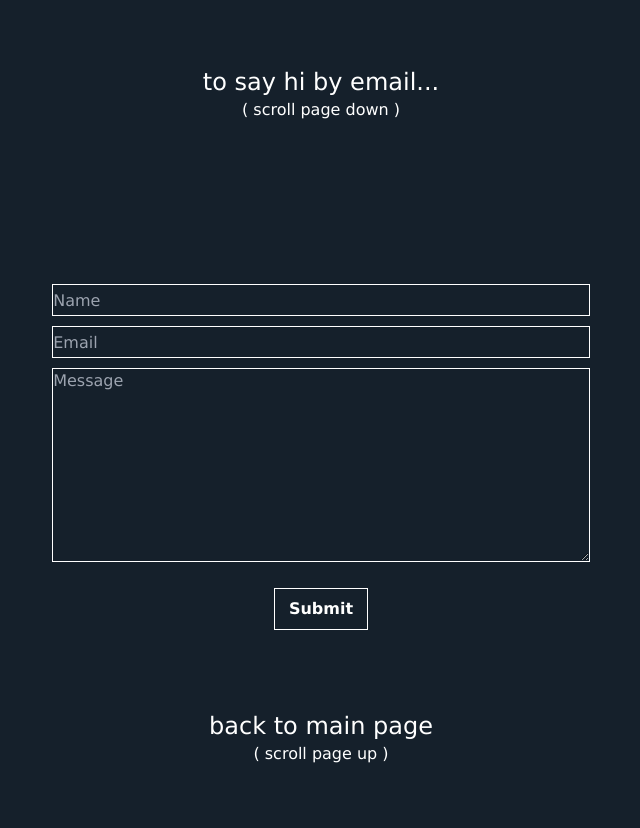
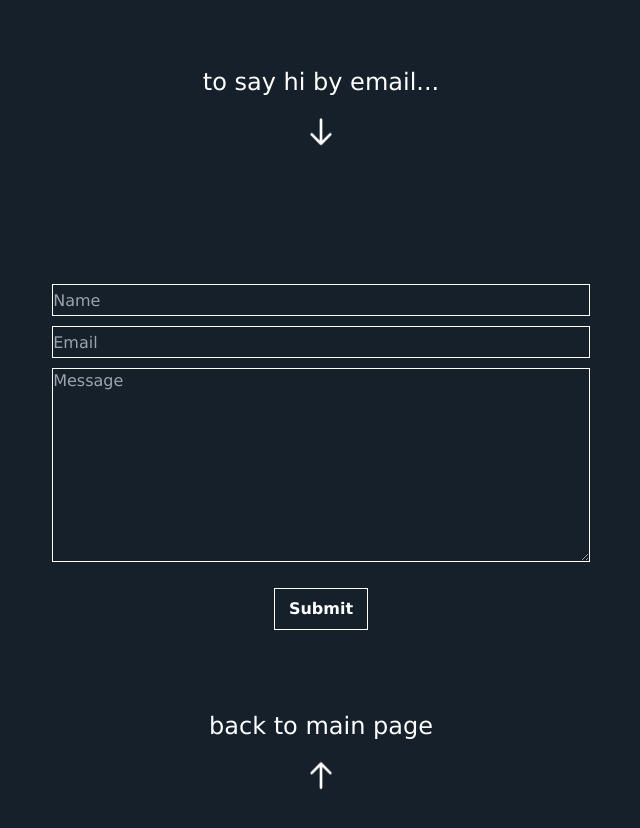
Before and after one commit to ivansilvestre/ivansilvestre.github.io, a React (Vite) app: page / in a window 1280 px wide. Shown: the part 604-1432 px from the top of the page, without its empty margins (319-959 px from the left). Built offline with nearby package versions, Linux system fonts and the light colour scheme.

Commit message:
update libraries and add arrow indicator

```diff
--- a/src/App.jsx
+++ b/src/App.jsx
@@ -49,10 +49,7 @@ const App = () => {
           images={images}
         />
 
-        <ScrollInfo
-          description1="to say hi by email..."
-          description2="( scroll page down )"
-        />
+        <ScrollInfo description="to say hi by email..." isForm={false} />
       </Section>
       <Section>
         <form
@@ -80,10 +77,7 @@ const App = () => {
             <strong>Submit</strong>
           </button>
         </form>
-        <ScrollInfo
-          description1="back to main page"
-          description2="( scroll page up )"
-        />
+        <ScrollInfo description="back to main page" isForm />
       </Section>
     </>
   );
--- a/src/assets/icons.jsx
+++ b/src/assets/icons.jsx
@@ -71,3 +71,20 @@ export const GalleryIcon = (
     </g>
   </svg>
 );
+
+export const ArrowScrollIcon = ({ className = "" }) => (
+  <svg
+    xmlns="http://www.w3.org/2000/svg"
+    className={`h-8 w-8 text-primary-content ${className}`}
+    fill="none"
+    viewBox="0 0 24 24"
+    stroke="currentColor"
+  >
+    <path
+      strokeLinecap="round"
+      strokeLinejoin="round"
+      strokeWidth={2}
+      d="M19 14l-7 7m0 0l-7-7m7 7V3"
+    />
+  </svg>
+);
--- a/src/components/ScrollInfo.jsx
+++ b/src/components/ScrollInfo.jsx
@@ -1,8 +1,12 @@
-const ScrollInfo = ({ description1, description2 }) => {
+import { ArrowScrollIcon } from "../assets/icons";
+
+const ScrollInfo = ({ description, isForm }) => {
   return (
     <>
-      <div className="mt-16 text-2xl text-center">{description1}</div>
-      <div>{description2}</div>
+      <div className="mt-16 text-2xl text-center">{description}</div>
+      <div className="left-1/2 transform -translate-x-1/2 mb-4 animate-bounce mt-6 md:mt-22">
+        <ArrowScrollIcon className={isForm ? "rotate-180" : ""} />
+      </div>
     </>
   );
 };
```
Also changed, not shown: package.json (+9 -8 lines), 1 other file (tests, documents, lock files or other folders).
